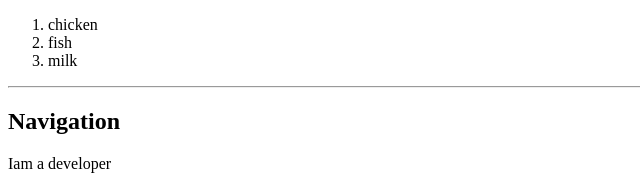
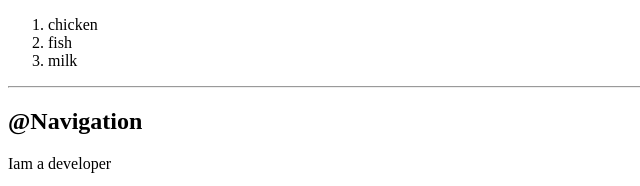
Before and after one commit to iamijas14/MyPortfolio, a plain HTML site: page index.html in a window 1280 px wide. Shown: the part 978-1164 px from the top of the page, 0-640 px from the left. Drawn offline with Linux system fonts and the light colour scheme.

Commit message:
Update index.html

```diff
--- a/index.html
+++ b/index.html
@@ -67,7 +67,7 @@
 
     <hr>
 
-    <h2>Navigation</h2>
+    <h2>@Navigation</h2>
     <nav>Iam a developer
         <ul>
             <li>
@@ -115,10 +115,6 @@
     </footer>
 
 
-
-
-
-
 </body>
 
 </html>
```
